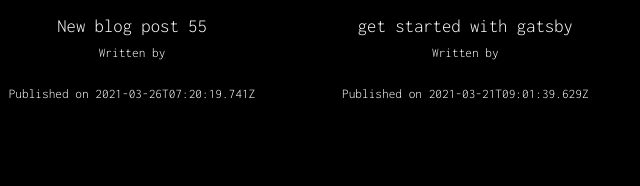
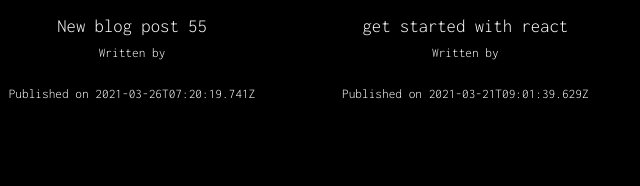
Before and after one commit to bertinNDAYISHIMIYE/gatbsby_blog-app, a Gatsby site in the folder Desktop/my-blog-gatsby/: page / in a window 1280 px wide. Shown: the part 429-615 px from the top of the page, 508-1148 px from the left. Built offline with nearby package versions, Linux system fonts and the light colour scheme; Gatsby itself is replaced by a stand-in of ours.

Commit message:
Update Blog posts “2021-03-21-get-started-with-gatsby”

```diff
--- a/Desktop/my-blog-gatsby/src/blogs/2021-03-21-get-started-with-gatsby.md
+++ b/Desktop/my-blog-gatsby/src/blogs/2021-03-21-get-started-with-gatsby.md
@@ -1,5 +1,5 @@
 ---
-title: get started with gatsby
+title: get started with react
 slug: gatsby-start
 author: berry
 Publish Date: 2021-03-21T09:01:39.629Z
```
